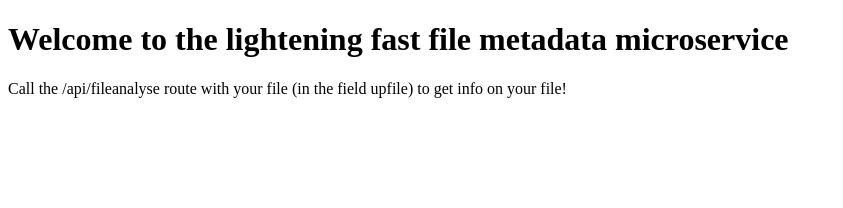
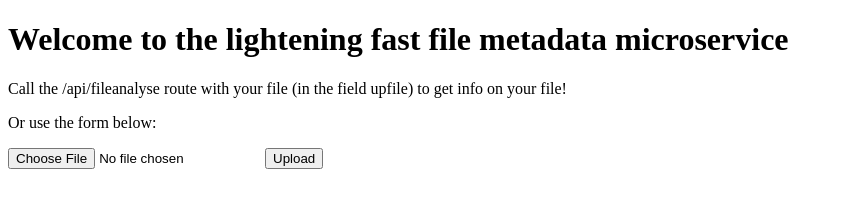
Before and after one commit to Spid3rrr/fcc-file-metadata-microservice, a website: page home.html in a window 1280 px wide. Shown: the whole page, without its empty margins (0-843 px from the left). Drawn offline with Linux system fonts and the light colour scheme.

Commit message:
added form to homepage

```diff
--- a/home.html
+++ b/home.html
@@ -6,5 +6,10 @@
 <body>
     <h1>Welcome to the lightening fast file metadata microservice</h1>
     <p>Call the /api/fileanalyse route with your file (in the field upfile) to get info on your file! </p>
+    <p>Or use the form below:</p>
+    <form enctype="multipart/form-data" method="POST" action="/api/fileanalyse">
+        <input type="file" name="upfile" />
+        <input type="submit" value="Upload" />
+    </form>
 </body>
 </html>
```
